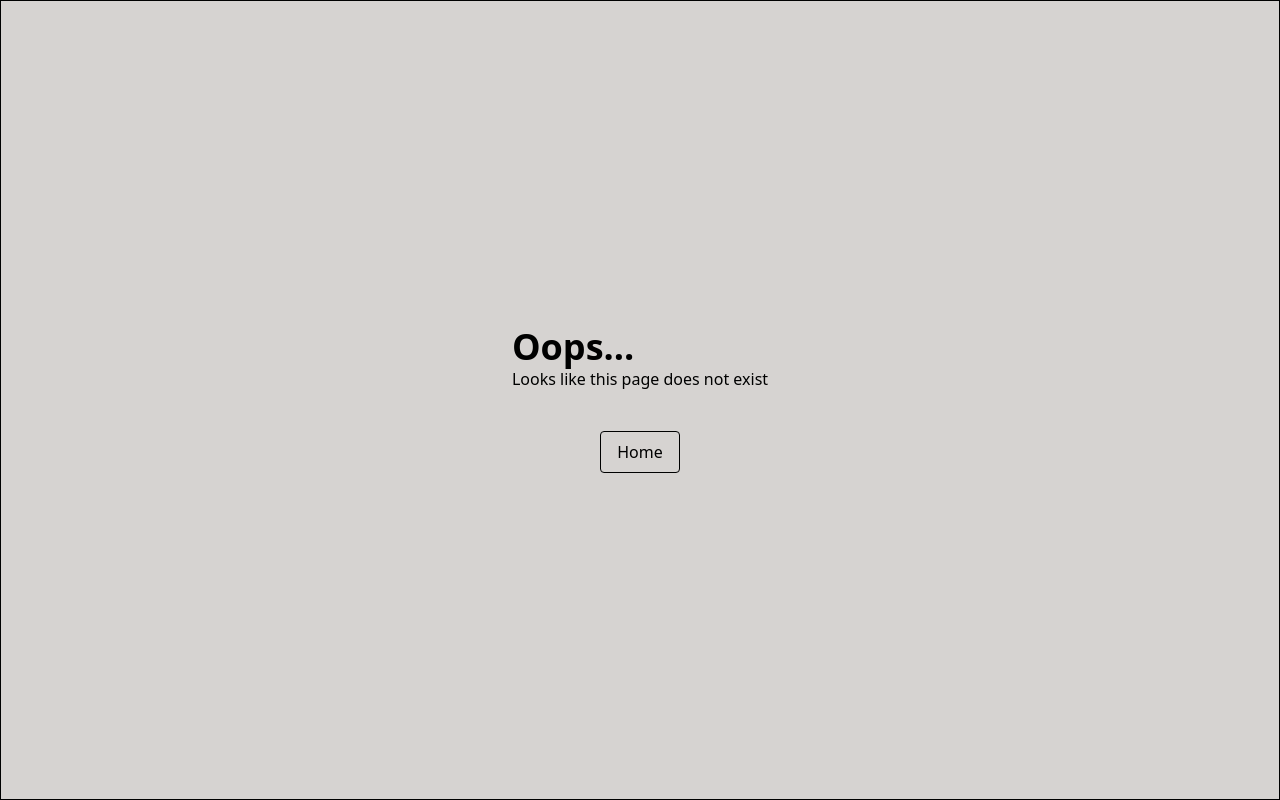
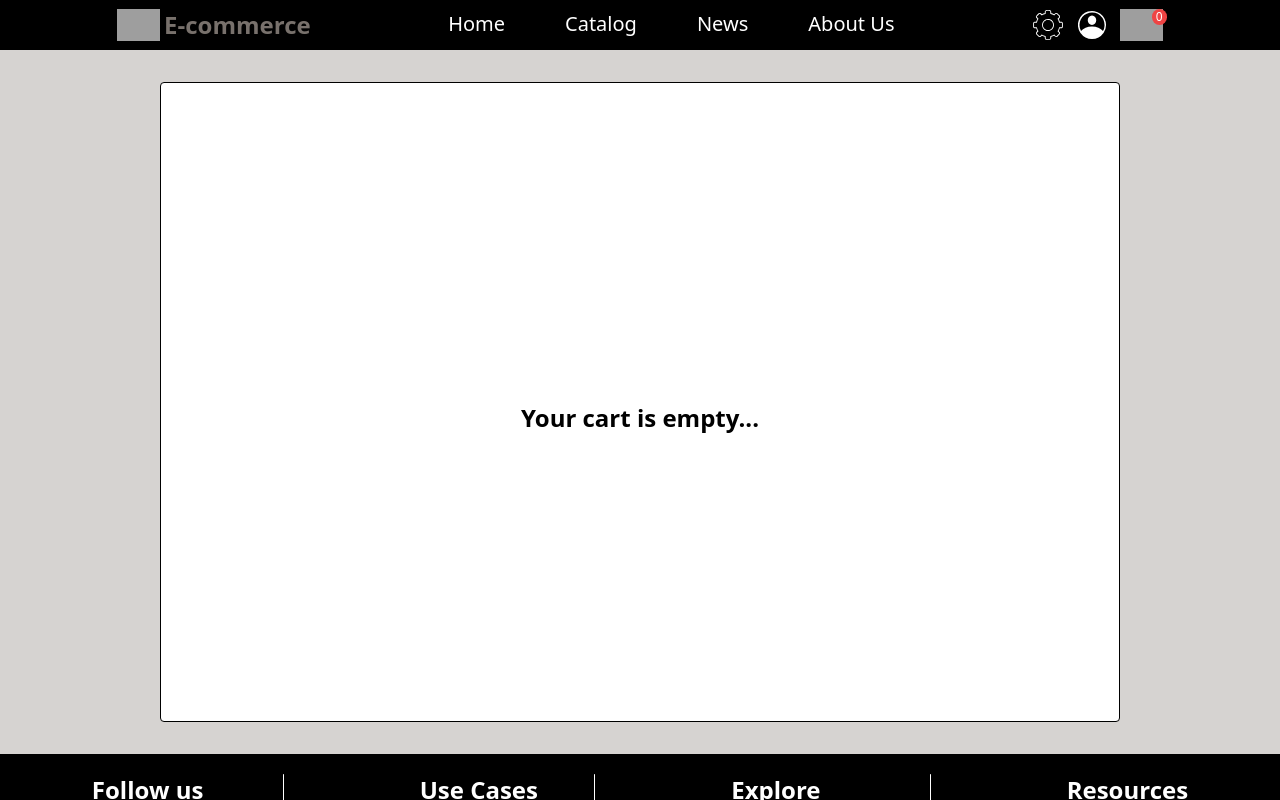
Before and after one commit to 7ngg/react-store, a React (Create React App) app: page /cart in a window 1280 px wide. Shown: the top 800 px of the page. Built offline with nearby package versions, Linux system fonts and the light colour scheme; grey boxes are pictures that could not be loaded.

Commit message:
feat: cart page

```diff
--- a/src/components/Cart.tsx
+++ b/src/components/Cart.tsx
@@ -1,23 +1,22 @@
-import { useEffect, useState } from "react";
 import { useAppDispatch, useAppSelector } from "../hooks";
-import { ICartItem, clear, removeItem } from "../store/slices/cartSlice";
+import { clear, removeItem } from "../store/slices/cartSlice";
 import Button from "./button";
 import TrashIcon from "./icons/trashIcon";
 
-const Cart = () => {
+const CartForm = () => {
   const dispatch = useAppDispatch();
 
   let items = useAppSelector((state) => state.cart.list);
 
   return (
-    <div className="h-[400px] flex flex-col justify-between">
+    <div className="w-9/12 h-full mt-4 flex flex-col justify-between py-4">
       {items.length <= 0 && (
-        <div>
-          <h1>Your cart is empty</h1>
+        <div className="h-full w-full flex items-center justify-center text-2xl font-bold">
+          <h1>Your cart is empty...</h1>
         </div>
       )}
       <div className="flex flex-col gap-2 overflow-scroll overflow-x-hidden">
-        {items.map((p, index) => (
+        {items.map((p) => (
           <div key={p.uuid} className="cart-item">
             <h1>{p.name}</h1>
             <div className="flex items-center gap-4">
@@ -33,7 +32,7 @@ const Cart = () => {
         ))}
       </div>
       {items.length > 0 && (
-        <div className="flex flex-col gap-4">
+        <div className="flex flex-col gap-4 mb-4">
           <div className="mt-5 flex px-2 justify-between">
             <h1 className="font-bold">Total:</h1>
             <p className="before:content-['$']">
@@ -43,7 +42,7 @@ const Cart = () => {
           <Button
             text="Proceed to checkout"
             type={undefined}
-            className="w-full hover:bg-stone-900 hover:text-white duration-200"
+            className="w-full hover:bg-black hover:text-white duration-200"
             onClick={() => dispatch(clear())}
           />
         </div>
@@ -52,4 +51,4 @@ const Cart = () => {
   );
 };
 
-export default Cart;
+export default CartForm;
--- a/src/components/footer.tsx
+++ b/src/components/footer.tsx
@@ -39,7 +39,7 @@ const footerData = {
 
 const Footer = () => {
   return (
-    <div className="footer p-5 min-h-[300px] w-full bg-stone-900 flex gap-24 justify-evenly sticky bottom 0 flex-wrap">
+    <div className="footer p-5 min-h-[300px] w-full bg-black flex gap-24 justify-evenly sticky bottom-0 flex-wrap">
       <section className="flex flex-col gap-3 footer-item">
         <h6 className="text-2xl font-bold text-white">Follow us</h6>
         <div className="social-icons flex gap-3">
--- a/src/components/itemCard.tsx
+++ b/src/components/itemCard.tsx
@@ -24,7 +24,7 @@ const ItemCard = ({ item }: ItemCardProps) => {
         <p className="font-bold before:content-['$']">{item.price}</p>
       </div>
       <button
-        className="px-4 py-2 border border-stone-900 rounded w-full hover:bg-stone-900 hover:text-white active:scale-95 duration-150"
+        className="px-4 py-2 border border-stone-900 rounded w-full hover:bg-black hover:text-white active:scale-95 duration-150"
         onClick={() => dispatch(addItem(item))}
       >
         Add to cart
--- a/src/components/navbar.tsx
+++ b/src/components/navbar.tsx
@@ -28,12 +28,12 @@ const links = [
 
 const Navbar = () => {
   const { modal, open, close, toggle } = useContext(ModalContext);
-  const items = useAppSelector(state => state.cart.list)
+  const items = useAppSelector((state) => state.cart.list);
 
   return (
     <>
       <div className="fixed">
-        <div className="fixed top-0 h-[50px] bg-stone-900 text-white flex w-full items-center justify-evenly z-50">
+        <div className="fixed top-0 h-[50px] bg-black text-white flex w-full items-center justify-evenly z-50">
           <div className="flex gap-1">
             <img
               className="h-8"
@@ -62,6 +62,17 @@ const Navbar = () => {
             <Link to="/signin">
               <ProfileIcon color="white" />
             </Link>
+            <Link to="/cart" className="h-8 relative">
+              <div className="absolute -right-1 top-0 bg-red-500 rounded-full px-1 text-xs">
+                {items.length > 99 ? "99+" : items.length}
+              </div>
+              <img
+                className="h-full w-full cursor-pointer"
+                src="https://i.ibb.co/SKt9XVj/icons8-shopping-cart-64.png"
+                alt="cart-img"
+              />
+            </Link>
+            {/*
             <button className="h-8 relative" onClick={toggle}>
               <div className="absolute -right-1 top-0 bg-red-500 rounded-full px-1 text-xs">
                 {items.length > 99 ? "99+" : items.length}
@@ -72,6 +83,7 @@ const Navbar = () => {
                 alt="cart-img"
               />
             </button>
+            */}
           </div>
         </div>
       </div>
--- /dev/null
+++ b/src/pages/Cart.tsx
@@ -0,0 +1,12 @@
+import React from "react";
+import CartForm from "../components/Cart";
+
+const Cart: React.FC = () => {
+  return (
+    <div className="container my-8 flex justify-center bg-white w-9/12 h-[80vh] rounded border border-black">
+      <CartForm />
+    </div>
+  );
+};
+
+export default Cart;
--- a/src/pages/Catalog.tsx
+++ b/src/pages/Catalog.tsx
@@ -90,9 +90,9 @@ const Catalog = () => {
                   key={index}
                   className={`${
                     index === currentSorting
-                      ? "bg-stone-900 text-white before:content-['✔'] before:pr-2"
+                      ? "bg-black text-white before:content-['✔'] before:pr-2"
                       : ""
-                  } outline-none px-4 py-2 border border-black rounded hover:bg-stone-900 hover:text-white duration-150`}
+                  } outline-none px-4 py-2 border border-black rounded hover:bg-black hover:text-white duration-150`}
                 >
                   {i}
                 </button>
--- a/src/routes.tsx
+++ b/src/routes.tsx
@@ -6,6 +6,7 @@ import About from "./pages/About";
 import App from "./App";
 import News from "./pages/News";
 import Catalog from "./pages/Catalog";
+import Cart from "./pages/Cart";
 
 const routes = [
   {
@@ -19,6 +20,7 @@ const routes = [
       { path: "/about", element: <About /> },
       { path: "/news", element: <News /> },
       { path: "/catalog", element: <Catalog /> },
+      { path: "/cart", element: <Cart /> },
     ],
   },
 ];
```
